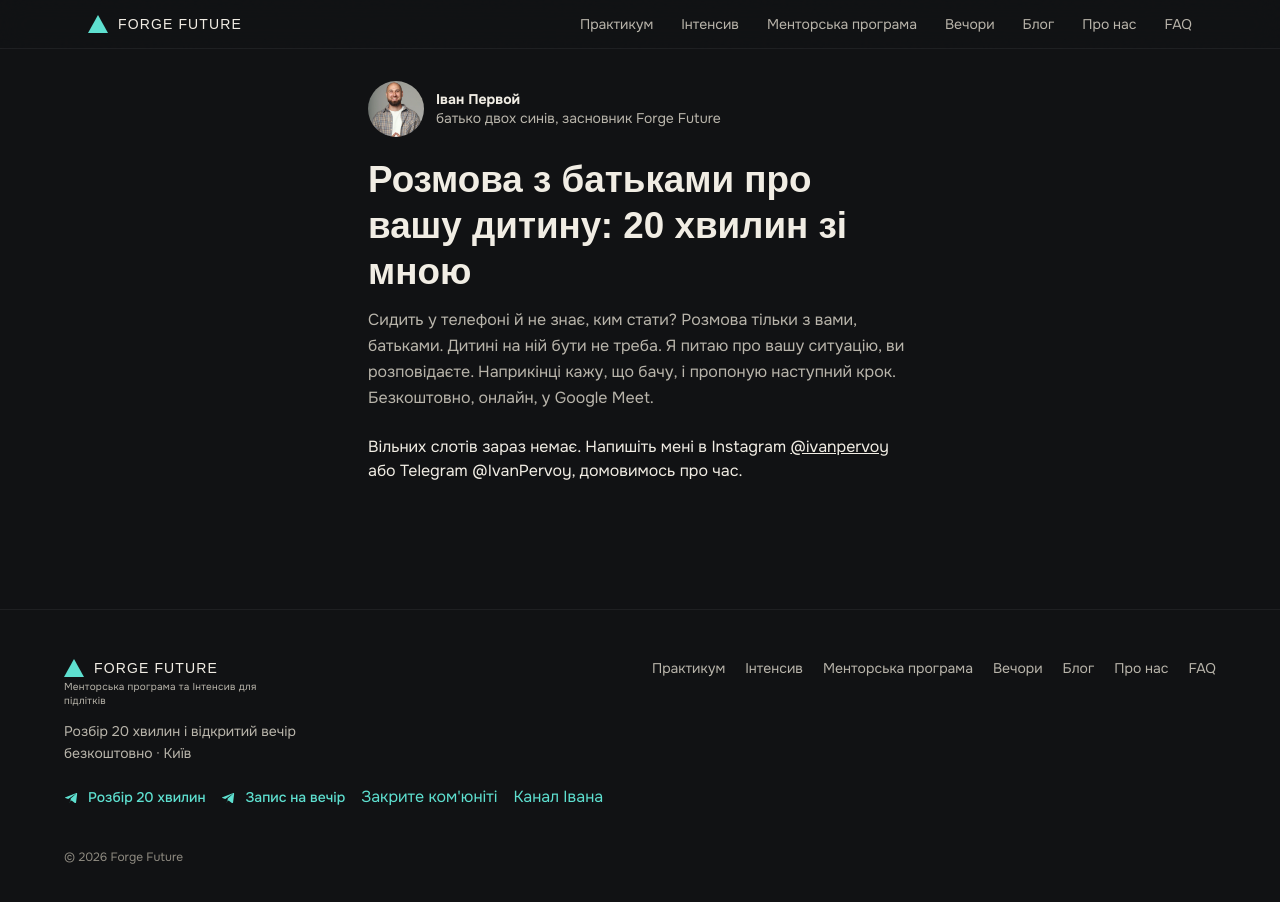
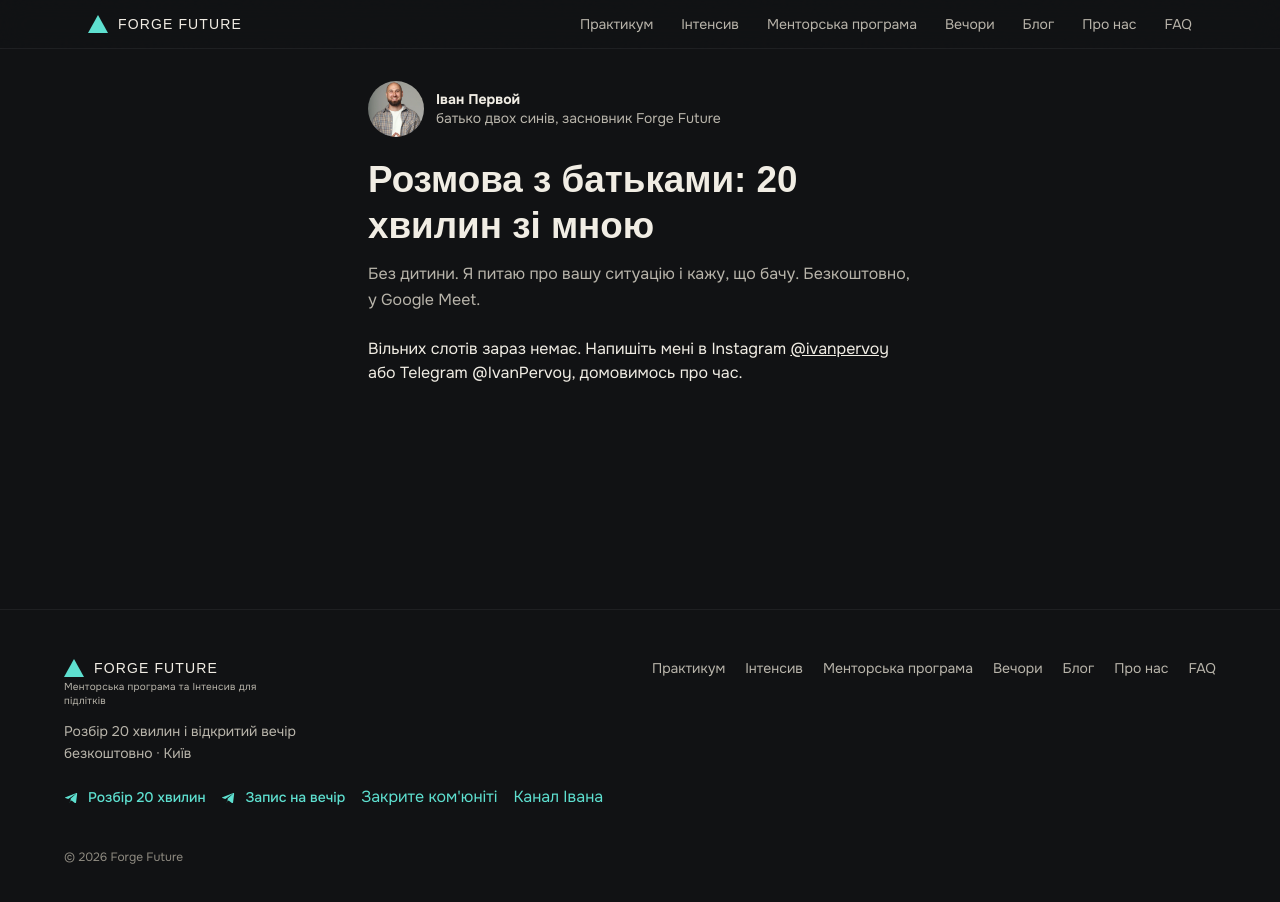
Before and after one commit to vnpv/forge-future-site, a Next.js app: page /start in a window 1280 px wide. Shown: the top 902 px of the page. Built offline with nearby package versions, Linux system fonts and the light colour scheme; no server answers; a web font is replaced by a local one.

Commit message:
rozbir: коротший заголовок і підзаголовок

```diff
--- a/app/rozbir/Rozbir.tsx
+++ b/app/rozbir/Rozbir.tsx
@@ -130,9 +130,9 @@ export default function Rozbir({ defaultRef = "igdm" }: { defaultRef?: string })
           <div className="text-[var(--color-muted)]">батько двох синів, засновник Forge Future</div>
         </div>
       </div>
-      <h1 className="ff-display mb-3 text-[clamp(1.6rem,6.5vw,2.3rem)] font-extrabold leading-tight">Розмова з батьками про вашу дитину: 20 хвилин зі мною</h1>
+      <h1 className="ff-display mb-3 text-[clamp(1.6rem,6.5vw,2.3rem)] font-extrabold leading-tight">Розмова з батьками: 20 хвилин зі мною</h1>
       <p className="mb-6 text-base leading-relaxed text-[var(--color-muted)]">
-        Сидить у телефоні й не знає, ким стати? Розмова тільки з вами, батьками. Дитині на ній бути не треба. Я питаю про вашу ситуацію, ви розповідаєте. Наприкінці кажу, що бачу, і пропоную наступний крок. Безкоштовно, онлайн, у Google Meet.
+        Без дитини. Я питаю про вашу ситуацію і кажу, що бачу. Безкоштовно, у Google Meet.
       </p>
       {days === null || !ready ? (
         <p className="text-sm text-[var(--color-muted)]">Завантажую вільний час…</p>
```
